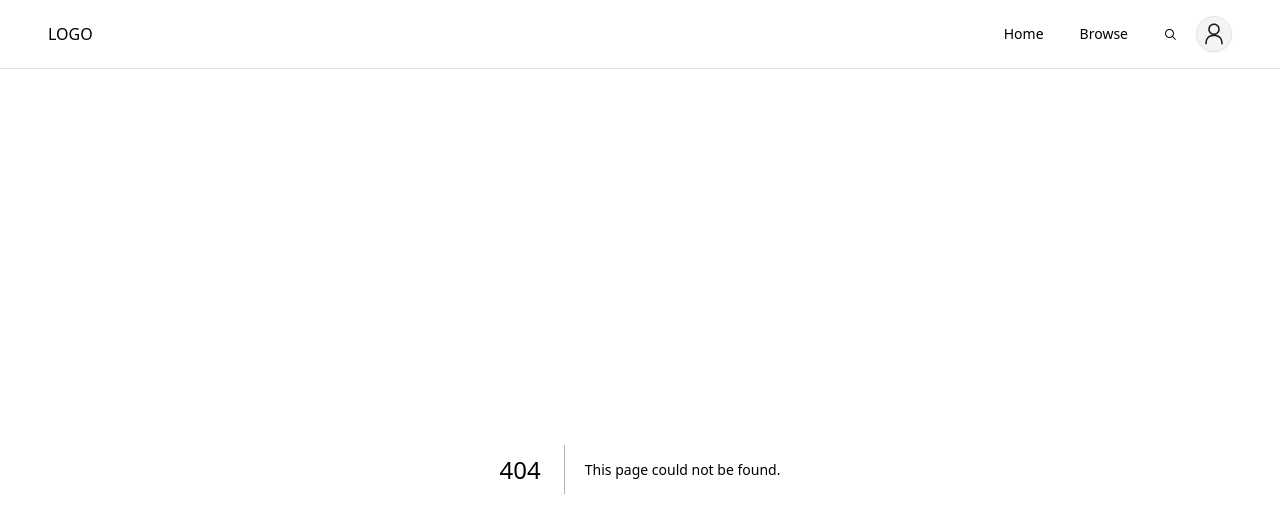
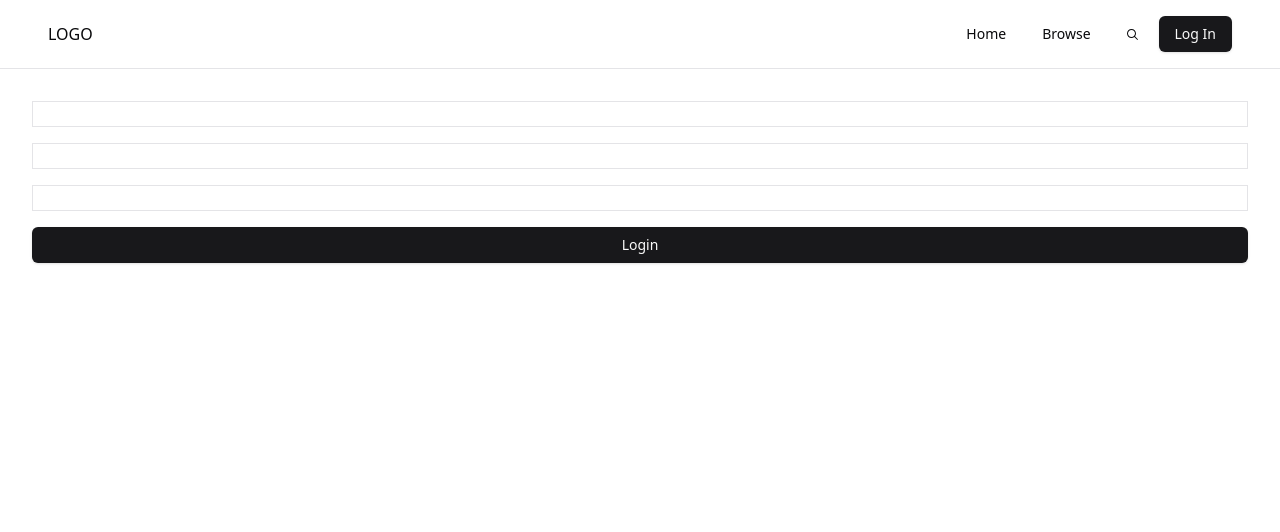
Before and after one commit to corn-flour/media-management-app, a Next.js app: page /login in a window 1280 px wide. Before the commit this address had no page. Shown: the top 532 px of the page. Built offline with nearby package versions, Linux system fonts and the light colour scheme.

Commit message:
basic session

```diff
--- a/package.json
+++ b/package.json
@@ -9,6 +9,7 @@
 		"lint": "next lint"
 	},
 	"dependencies": {
+		"@atproto/api": "^0.12.22",
 		"@radix-ui/react-dialog": "^1.0.5",
 		"@radix-ui/react-icons": "^1.3.0",
 		"@radix-ui/react-navigation-menu": "^1.1.4",
--- a/src/components/layout/navbar.tsx
+++ b/src/components/layout/navbar.tsx
@@ -9,6 +9,8 @@ import {
 } from "../ui/navigation-menu"
 import Link from "next/link"
 import { SearchBox } from "../searchbox"
+import { useSession } from "../sessions"
+import { useQuery } from "@tanstack/react-query"
 
 const navItems = [
 	{
@@ -48,16 +50,57 @@ export const Navbar = () => {
 						</NavigationMenuList>
 					</NavigationMenu>
 					<SearchBox variant="icon" />
-					<Button
-						size="icon"
-						variant="secondary"
-						className="rounded-full border"
-					>
-						<PersonIcon className="h-6 w-6" />
-						<span className="sr-only">Search</span>
-					</Button>
+					<ProfileButton />
 				</div>
 			</div>
 		</header>
 	)
 }
+
+const ProfileButton = () => {
+	const { isLoggedIn, agent, logout } = useSession()
+	const { data, status } = useQuery({
+		queryKey: ["user-profile", agent?.session?.did],
+		queryFn: async ({ queryKey }) => {
+			const response = await agent?.getProfile({
+				actor: agent.session!.did,
+			})
+			return response
+		},
+	})
+
+	if (!isLoggedIn) {
+		return (
+			<Button asChild>
+				<Link href="/login">Log In</Link>
+			</Button>
+		)
+	}
+
+	// TODO: handle log out
+	return (
+		<Button size="icon" variant="secondary" className="rounded-full border">
+			{status === "pending" ? (
+				<>
+					<PersonIcon />
+				</>
+			) : status === "error" ? (
+				<>
+					<PersonIcon />
+				</>
+			) : (
+				<>
+					<picture>
+						<img
+							src={data?.data.avatar}
+							alt={`${data?.data.displayName}'s avatar`}
+							className="rounded-full"
+							width={34}
+							height={34}
+						/>
+					</picture>
+				</>
+			)}
+		</Button>
+	)
+}
--- a/src/components/providers.tsx
+++ b/src/components/providers.tsx
@@ -2,9 +2,12 @@
 
 import { QueryClient, QueryClientProvider } from "@tanstack/react-query"
 import { ReactNode } from "react"
+import { SessionProvider } from "./sessions"
 
 const queryClient = new QueryClient()
 
 export const Providers = ({ children }: { children: ReactNode }) => (
-	<QueryClientProvider client={queryClient}>{children}</QueryClientProvider>
+	<QueryClientProvider client={queryClient}>
+		<SessionProvider>{children}</SessionProvider>
+	</QueryClientProvider>
 )
--- /dev/null
+++ b/src/components/sessions.tsx
@@ -0,0 +1,100 @@
+import {
+	ReactNode,
+	createContext,
+	useContext,
+	useEffect,
+	useState,
+} from "react"
+import { BskyAgent, AtpSessionData } from "@atproto/api"
+
+type SessionContext = {
+	login: (props: {
+		service: string
+		identifier: string
+		password: string
+	}) => Promise<void>
+	logout: () => Promise<void>
+	agent: BskyAgent | null
+}
+
+const SessionContext = createContext<SessionContext>({
+	login: async () => {},
+	logout: async () => {},
+	agent: null,
+})
+
+export const SessionProvider = ({ children }: { children: ReactNode }) => {
+	const [agent, setAgent] = useState<BskyAgent | null>(null)
+
+	// sign in to an ATP account
+	const login = async (props: {
+		service: string
+		identifier: string
+		password: string
+	}) => {
+		const agent = new BskyAgent({
+			service: props.service,
+		})
+		await agent.login({
+			identifier: props.identifier,
+			password: props.password,
+		})
+		setAgent(agent)
+	}
+
+	// log out of an ATP account
+	const logout = async () => {
+		setAgent(null)
+		localStorage.removeItem("service")
+		localStorage.removeItem("agentService")
+	}
+
+	// if there is session in localstorage, retrieve it and create new agent
+	useEffect(() => {
+		const resumeSession = async () => {
+			const agentSession = localStorage.getItem("agentSession")
+			const service = localStorage.getItem("service")
+			if (agentSession && service) {
+				const sessionObj = JSON.parse(agentSession) as AtpSessionData
+				const agent = new BskyAgent({
+					service,
+				})
+				await agent.resumeSession(sessionObj)
+				console.log("resuming session:", agent.session?.handle)
+				setAgent(agent)
+			}
+		}
+		if (typeof window !== undefined) {
+			resumeSession()
+		}
+	}, [])
+
+	// set agent session to localstorage for persisting log in
+	useEffect(() => {
+		if (typeof window !== undefined && agent?.session && agent?.service) {
+			localStorage.setItem("agentSession", JSON.stringify(agent.session))
+			localStorage.setItem("service", agent.service.toString())
+		}
+	}, [agent?.session, agent?.service])
+
+	return (
+		<SessionContext.Provider
+			value={{
+				agent,
+				login,
+				logout,
+			}}
+		>
+			{children}
+		</SessionContext.Provider>
+	)
+}
+
+export const useSession = () => {
+	const session = useContext(SessionContext)
+	const isLoggedIn = !!session.agent
+	return {
+		...session,
+		isLoggedIn,
+	}
+}
--- /dev/null
+++ b/src/pages/login.tsx
@@ -0,0 +1,61 @@
+import { useSession } from "@/components/sessions"
+import { Button } from "@/components/ui/button"
+import { useState } from "react"
+
+const LoginPage = () => {
+	const [data, setData] = useState({
+		service: "",
+		identifier: "",
+		password: "",
+	})
+
+	const { login } = useSession()
+
+	return (
+		<form
+			onSubmit={async (e) => {
+				e.preventDefault()
+				await login(data)
+			}}
+			className="flex flex-col gap-4 p-8"
+		>
+			<input
+				name="service"
+				value={data.service}
+				onChange={(e) =>
+					setData((data) => ({
+						...data,
+						service: e.target.value,
+					}))
+				}
+				className="border"
+			/>
+			<input
+				name="identifier"
+				value={data.identifier}
+				onChange={(e) =>
+					setData((data) => ({
+						...data,
+						identifier: e.target.value,
+					}))
+				}
+				className="border"
+			/>
+			<input
+				type="password"
+				name="password"
+				value={data.password}
+				onChange={(e) =>
+					setData((data) => ({
+						...data,
+						password: e.target.value,
+					}))
+				}
+				className="border"
+			/>
+			<Button type="submit">Login</Button>
+		</form>
+	)
+}
+
+export default LoginPage
```
Also changed, not shown: 1 other file (tests, documents, lock files or other folders).
